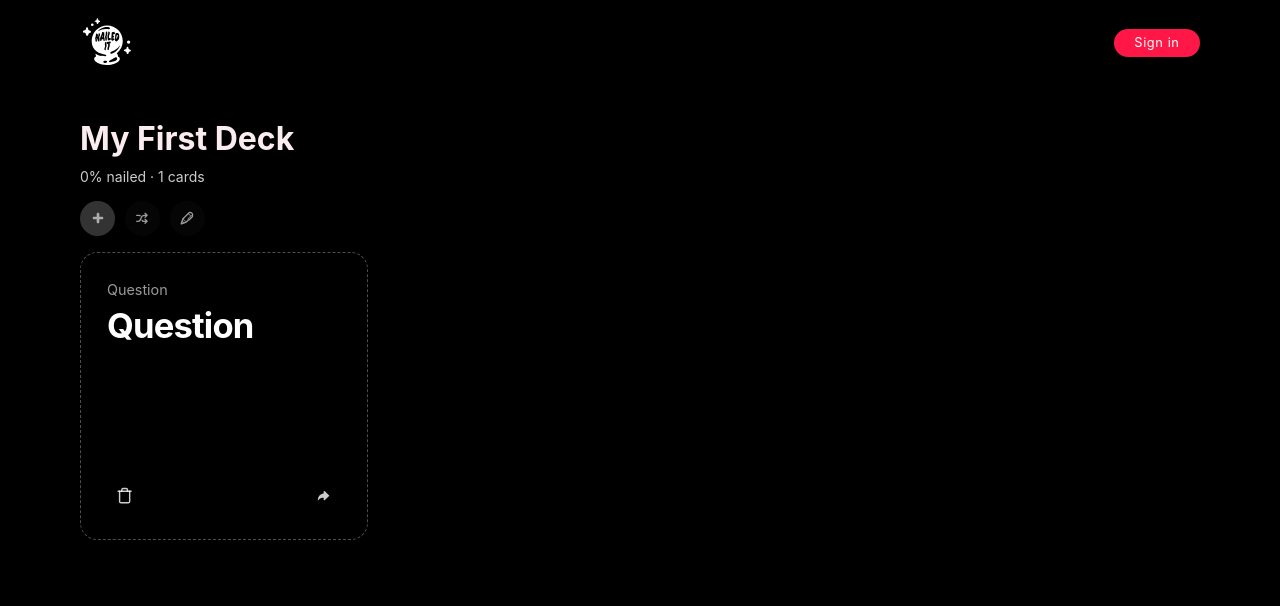
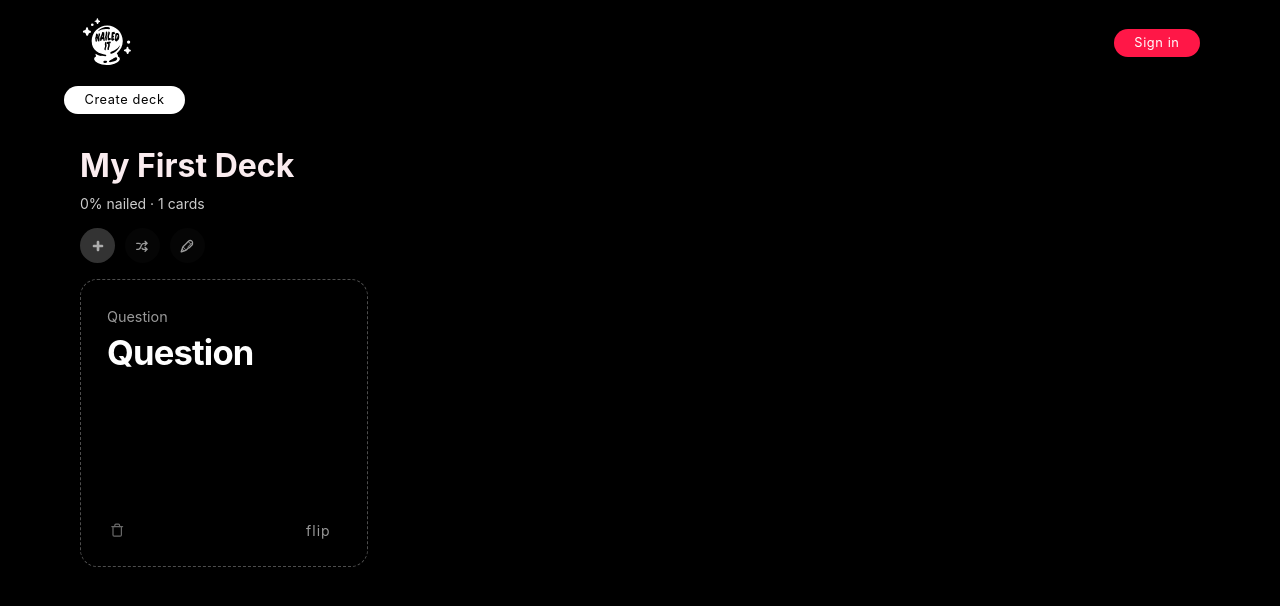
Before and after one commit to evilpaper/nailed-it, a React (Create React App) app: page / in a window 1280 px wide. Shown: the top 606 px of the page. Built offline with nearby package versions, Linux system fonts and the light colour scheme.

Commit message:
Round nailed it percentage to nearest integer

```diff
--- a/src/components/App.js
+++ b/src/components/App.js
@@ -97,6 +97,9 @@ export default function App() {
         </div>
         <button id="sign-in">Sign in</button>
       </div>
+      <button className="add-deck" onClick={addDeck}>
+        Create deck
+      </button>
       <Decks
         decks={decks}
         addCardToDeck={addCardToDeck}
@@ -106,10 +109,6 @@ export default function App() {
         handleDeckNameChange={handleDeckNameChange}
         addDeck={addDeck}
       />
-      {/*
-       <button className="add-deck" onClick={addDeck}>
-        Add deck
-      </button>*/}
     </div>
   );
 }
--- a/src/components/Card/Card.jsx
+++ b/src/components/Card/Card.jsx
@@ -60,10 +60,10 @@ export default function Card({
           maxLength="75"
         ></textarea>
         <button className="card__flip card__flip--back" onClick={onFlipCard}>
-          <TiArrowBack />
+          {/*<TiArrowBack />*/}
+          flip
         </button>
       </a.div>
-
       <a.div
         className="card front"
         style={{
@@ -72,15 +72,6 @@ export default function Card({
         }}
       >
         {" "}
-        {/*
-          <div className="card__star">
-          {nailed ? (
-            <TiStar className="card__button-icon" />
-          ) : (
-            <TiStarOutline className="card__button-icon" />
-          )}
-        </div>
-        */}
         <button className="card__delete" onClick={onDeleteCard}>
           <FiTrash />
         </button>
@@ -94,7 +85,8 @@ export default function Card({
           maxLength="75"
         ></textarea>
         <button className="card__flip" onClick={onFlipCard}>
-          <TiArrowForward />
+          {/* <TiArrowForward /> */}
+          flip
         </button>
       </a.div>
     </div>
--- a/src/components/Card/styles.css
+++ b/src/components/Card/styles.css
@@ -75,13 +75,11 @@
   justify-content: center;
   align-items: center;
   padding: 1em;
-  font-size: 1.2em;
+  font-size: 1em;
   margin: 0;
   border: none;
-  color: rgba(255, 255, 255, 0.8);
-  /*
-  background-color: rgba(255, 255, 255, 0.1);
-  */
+  color: rgba(255, 255, 255, 0.4);
+  color: dimgray;
 }
 
 .card__delete:hover {
@@ -91,19 +89,20 @@
 
 .card__flip {
   position: absolute;
-  bottom: 1em;
-  right: 1em;
+  bottom: 1.6em;
+  right: 1.6em;
   display: flex;
   justify-content: center;
   align-items: center;
-  padding: 1em;
-  font-size: 1.2em;
+  padding-left: 1em;
+  padding-right: 1em;
+  padding-top: 0.2em;
+  padding-bottom: 0.2em;
+  font-size: 14px;
   margin: 0;
   border: none;
-  color: rgba(255, 255, 255, 0.8);
-  /*
-  background-color: rgba(255, 255, 255, 0.1);
-  */
+  color: rgba(255, 255, 255, 0.6);
+  letter-spacing: 1px;
 }
 
 .card__flip:hover {
@@ -133,13 +132,3 @@
 .card__button-icon {
   margin-right: 0.3em;
 }
-
-.card__star {
-  position: absolute;
-  top: 1.6em;
-  right: 1.6em;
-  padding: 0.6em;
-  font-size: 14px;
-  margin: 0;
-  color: rgba(255, 255, 255, 0.2);
-}
--- a/src/components/Deck/Deck.jsx
+++ b/src/components/Deck/Deck.jsx
@@ -46,7 +46,7 @@ export default function Deck({
 
   const percentageNailed = () => {
     const nailedCards = cards.filter(card => card.nailed === true);
-    const result = (nailedCards.length / cards.length) * 100;
+    const result = Math.round((nailedCards.length / cards.length) * 100);
     return result;
   };
 
--- a/src/components/app.css
+++ b/src/components/app.css
@@ -65,7 +65,14 @@ h2 {
 }
 
 .add-deck {
-  margin-bottom: 6em;
+  line-height: 2em;
+  font-size: 0.8em;
+  padding-left: 1.6em;
+  padding-right: 1.6em;
+  background-color: white;
+  border: none;
+  color: black;
+  letter-spacing: 0.6px;
 }
 
 @media (max-width: 599px) {
```
